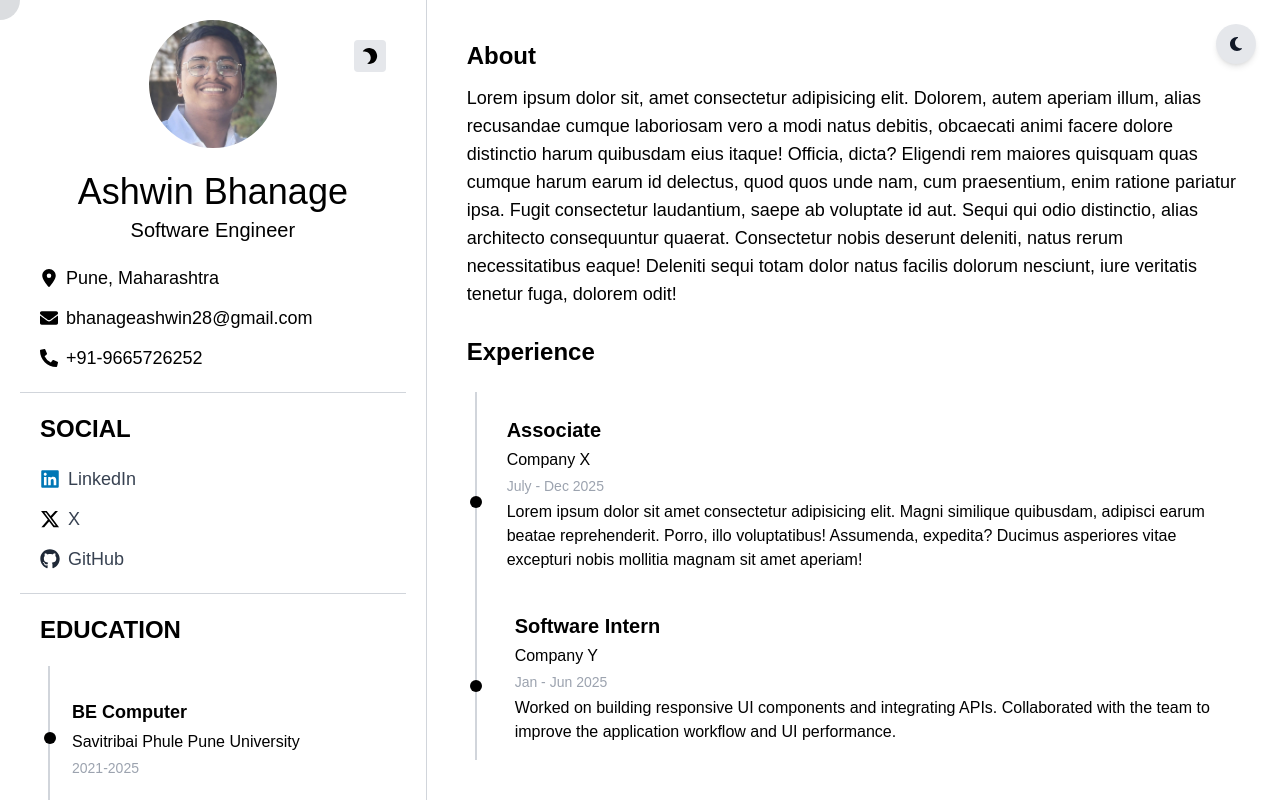
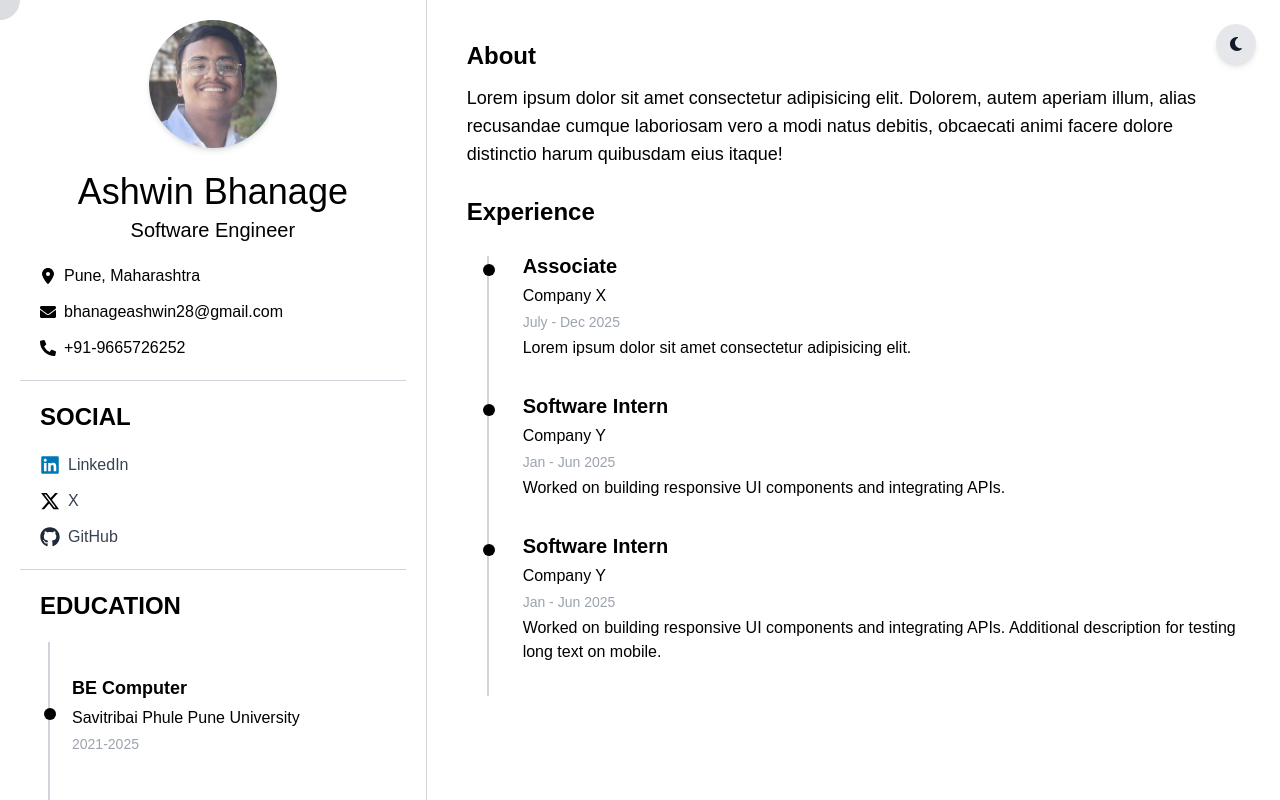
Before and after one commit to ashwin-bhanage/personal-portfolio, a React (Vite) app: page / in a window 1280 px wide. Shown: the top 800 px of the page. Built offline with nearby package versions, Linux system fonts and the light colour scheme; a web font is replaced by a local one.

Commit message:
fix: Page Layout

```diff
--- a/src/components/InfoLeft.jsx
+++ b/src/components/InfoLeft.jsx
@@ -1,43 +1,24 @@
 import React from "react";
 import image from "/Profile_Pic.jpg";
-import {
-  FaSun,
-  FaMoon,
-  FaEnvelope,
-  FaLinkedin,
-  FaPhoneAlt,
-} from "react-icons/fa";
+import { FaEnvelope, FaLinkedin, FaPhoneAlt } from "react-icons/fa";
 import { FaGithub, FaLocationDot, FaXTwitter } from "react-icons/fa6";
 
-const InfoLeft = ({ darkMode, toggleDarkMode }) => {
-  const skills = [
-    "Python",
-    "React.js",
-    "JavaScript",
-    "SQL",
-    "Flask",
-    "Tailwind",
-    "Pandas",
-    "NumPy",
-    "Azure",
-    "GitHub",
+const InfoLeft = ({ darkMode }) => {
+  const skills = ["Python","React.js","JavaScript","SQL","Flask","Tailwind","Pandas","NumPy","Azure","GitHub"];
+  const education = [
+    { title: "BE Computer", sub: "Savitribai Phule Pune University", year: "2021-2025" },
+    { title: "HSC", sub: "Maharashtra State Board of Secondary Education", year: "2019-2021" },
+    { title: "SSC", sub: "Maharashtra State Board of Secondary Education", year: "2018-2019" },
   ];
 
   return (
-    <div className="min-h-screen flex-1 relative p-5 transition-colors duration-300 ease-in-out dark:bg-black dark:text-white sm:border-r border-gray-300 dark:border-gray-700">
-      {/* Profile Picture */}
+    <div className={`min-h-screen flex-1 flex-col p-5 transition-colors duration-500 ${darkMode ? "bg-black text-white" : "bg-white text-black"} sm:border-r border-gray-300 dark:border-gray-700`}>
+      {/* Profile */}
       <div className="flex flex-col items-center justify-center gap-4 mb-6">
-        <img
-          src={image}
-          alt="User profile picture"
-          className="w-32 h-32 rounded-full object-cover"
-          onError={(e) => {
-            e.target.src = "fallback-avatar.png"; // or handle differently
-          }}
-        />
+        <img src={image} alt="Profile" className="w-32 h-32 rounded-full object-cover shadow-md hover:shadow-lg transition-shadow duration-500" />
       </div>
 
-      {/* Name and Title */}
+      {/* Name & Title */}
       <div className="text-center space-y-1">
         <h1 className="text-4xl font-clash font-extralight dark:font-light">
           Ashwin <span className="font-normal">Bhanage</span>
@@ -45,144 +26,46 @@ const InfoLeft = ({ darkMode, toggleDarkMode }) => {
         <h3 className="text-xl font-medium font-clash">Software Engineer</h3>
       </div>
 
-      {/* Dark Mode Toggle */}
-      <button
-        className={`absolute right-6 top-6 sm:right-10 sm:top-10 transition-transform duration-300 transform ${
-          darkMode ? "rotate-0" : "rotate-180"
-        } ease-in-out`}
-        onClick={toggleDarkMode}
-      >
-        <div className="bg-gray-200 p-2 rounded dark:bg-gray-800 hover:bg-gray-300 dark:hover:bg-gray-700 transition-colors duration-300">
-          {darkMode ? <FaSun /> : <FaMoon />}
-        </div>
-      </button>
-
-      {/* Contact Information */}
-      <div className="flex flex-col gap-5 border-b border-gray-300 dark:border-gray-700 py-5 px-5">
+      {/* Contact */}
+      <div className="flex flex-col gap-5 border-b py-5 px-5 border-gray-300 dark:border-gray-700">
         <ul className="space-y-3">
-          <li className="flex items-center gap-2 antialiased">
-            <FaLocationDot className="text-lg" />
-            <span className="font-archivo text-lg">Pune, Maharashtra</span>
-          </li>
-          <li className="flex items-center gap-2 antialiased">
-            <FaEnvelope className="text-lg" />
-            <a
-              href="mailto:bhanageashwin28@gmail.com"
-              className="hover:underline hover:underline-offset-4 antialiased text-lg"
-            >
-              bhanageashwin28@gmail.com
-            </a>
-          </li>
-          <li className="flex items-center gap-2 antialiased">
-            <FaPhoneAlt className="text-lg" />
-            <span className="text-lg antialiased">+91-9665726252</span>
-          </li>
+          <li className="flex items-center gap-2"><FaLocationDot /><span>Pune, Maharashtra</span></li>
+          <li className="flex items-center gap-2"><FaEnvelope /><a href="mailto:bhanageashwin28@gmail.com" className="hover:underline">bhanageashwin28@gmail.com</a></li>
+          <li className="flex items-center gap-2"><FaPhoneAlt /><span>+91-9665726252</span></li>
         </ul>
       </div>
 
-      {/* Social Media */}
-      <div className="flex flex-col gap-5 border-b border-gray-300 dark:border-gray-700 py-5 px-5">
+      {/* Social */}
+      <div className="flex flex-col gap-5 border-b py-5 px-5 border-gray-300 dark:border-gray-700">
         <h1 className="font-clash font-semibold md:text-2xl">SOCIAL</h1>
         <ul className="space-y-3">
-          <li>
-            <a
-              href="https://www.linkedin.com/in/ashwinbhanage/"
-              target="_blank"
-              rel="noopener noreferrer"
-              className="flex items-center gap-2 group transition-colors duration-300 text-gray-700 hover:text-blue-600 dark:text-gray-300 dark:hover:text-blue-400"
-            >
-              <FaLinkedin className="text-xl text-[#0077B5]" />
-              <span className="font-archivo text-lg relative after:content-[''] after:absolute after:left-0 after:bottom-0 after:w-0 after:h-[2px] after:bg-current after:transition-all after:duration-300 group-hover:after:w-full">
-                LinkedIn
-              </span>
-            </a>
-          </li>
-          <li>
-            <a
-              href="https://www.x.com/Ashwindotcom/"
-              target="_blank"
-              rel="noopener noreferrer"
-              className="flex items-center gap-2 group transition-colors duration-300 text-gray-700 hover:text-black dark:text-gray-300 dark:hover:text-white"
-            >
-              <FaXTwitter className="text-xl text-black dark:text-white" />
-              <span className="font-archivo text-lg relative after:content-[''] after:absolute after:left-0 after:bottom-0 after:w-0 after:h-[2px] after:bg-current after:transition-all after:duration-300 group-hover:after:w-full">
-                X
-              </span>
-            </a>
-          </li>
-          <li>
-            <a
-              href="https://github.com/ashwin-bhanage/"
-              target="_blank"
-              rel="noopener noreferrer"
-              className="flex items-center gap-2 group transition-colors duration-300 text-gray-700 hover:text-black dark:text-gray-300 dark:hover:text-white"
-            >
-              <FaGithub className="text-xl text-gray-800 dark:text-gray-200" />
-              <span className="font-archivo text-lg relative after:content-[''] after:absolute after:left-0 after:bottom-0 after:w-0 after:h-[2px] after:bg-current after:transition-all after:duration-300 group-hover:after:w-full">
-                GitHub
-              </span>
-            </a>
-          </li>
+          <li><a href="https://www.linkedin.com/in/ashwinbhanage/" target="_blank" rel="noopener noreferrer" className="flex items-center gap-2 text-gray-700 dark:text-gray-300 hover:text-blue-600 dark:hover:text-blue-400"><FaLinkedin className="text-xl text-[#0077B5]" />LinkedIn</a></li>
+          <li><a href="https://www.x.com/Ashwindotcom/" target="_blank" rel="noopener noreferrer" className="flex items-center gap-2 text-gray-700 dark:text-gray-300 hover:text-black dark:hover:text-white"><FaXTwitter className="text-xl text-black dark:text-white" />X</a></li>
+          <li><a href="https://github.com/ashwin-bhanage/" target="_blank" rel="noopener noreferrer" className="flex items-center gap-2 text-gray-700 dark:text-gray-300 hover:text-black dark:hover:text-white"><FaGithub className="text-xl text-gray-800 dark:text-gray-200" />GitHub</a></li>
         </ul>
       </div>
 
-      {/* Education Timeline */}
-      <div className="flex flex-col justify-start gap-5 border-b border-gray-300 dark:border-gray-700 py-5 px-5 antialiased">
+      {/* Education */}
+      <div className="flex flex-col gap-5 border-b py-5 px-5 border-gray-300 dark:border-gray-700">
         <h1 className="font-clash font-semibold md:text-2xl">EDUCATION</h1>
-
         <ul className="relative pl-3 space-y-4">
-          {/* Vertical line for the entire timeline */}
           <div className="absolute left-2 top-0 bottom-0 w-[2px] bg-gray-300 dark:bg-gray-700"></div>
-
-          {[
-            {
-              title: "BE Computer",
-              sub: "Savitribai Phule Pune University",
-              year: "2021-2025",
-            },
-            {
-              title: "HSC",
-              sub: "Maharashtra State Board of Secondary Education",
-              year: "2019-2021",
-            },
-            {
-              title: "SSC",
-              sub: "Maharashtra State Board of Secondary Education",
-              year: "2018-2019",
-            },
-          ].map((edu, i) => (
-            <li
-              key={i}
-              className="
-          relative flex flex-col gap-1 pl-5 p-4
-          after:content-[''] after:absolute after:-left-2 after:top-1/2 after:-translate-y-1/2
-          after:h-3 after:w-3 after:rounded-full after:bg-black after:dark:bg-gray-200
-        "
-            >
-              <span className="font-clash font-semibold md:text-lg">
-                {edu.title}
-              </span>
+          {education.map((edu, i) => (
+            <li key={i} className="relative flex flex-col gap-1 pl-5 p-4 after:content-[''] after:absolute after:-left-2 after:top-1/2 after:-translate-y-1/2 after:h-3 after:w-3 after:rounded-full after:bg-black dark:after:bg-gray-200">
+              <span className="font-clash font-semibold md:text-lg">{edu.title}</span>
               <span className="font-archivo font-light">{edu.sub}</span>
-              <span className="text-sm text-gray-400 font-archivo">
-                {edu.year}
-              </span>
+              <span className="text-sm text-gray-400 font-archivo">{edu.year}</span>
             </li>
           ))}
         </ul>
       </div>
 
       {/* Skills */}
-      <div className="flex flex-col gap-5 border-b border-gray-300 dark:border-gray-700 py-5 px-5">
+      <div className="flex flex-col gap-5 border-b py-5 px-5 border-gray-300 dark:border-gray-700">
         <h1 className="font-clash font-semibold md:text-2xl">SKILLS</h1>
         <div className="flex flex-wrap gap-2">
           {skills.map((skill, i) => (
-            <span
-              key={i}
-              className="bg-gradient-to-r from-gray-100 to-gray-200 dark:from-gray-800 dark:to-gray-700
-              text-gray-900 dark:text-gray-100 px-3 py-1.5 rounded-md font-medium shadow-sm hover:shadow-md hover:scale-105 transition-all duration-200"
-            >
-              {skill}
-            </span>
+            <span key={i} className="bg-gray-100 dark:bg-gray-800 text-gray-900 dark:text-gray-100 px-3 py-1.5 rounded-md font-medium shadow-sm hover:shadow-md hover:scale-105 transition-all duration-500">{skill}</span>
           ))}
         </div>
       </div>
--- a/src/components/MainContent.jsx
+++ b/src/components/MainContent.jsx
@@ -1,65 +1,62 @@
 import React from "react";
 
-const MainContent = () => {
+const MainContent = ({ darkMode }) => {
   return (
-    <div className="min-h-screen flex-3 relative p-10 transition-colors duration-300 ease-in-out dark:bg-black dark:text-white sm:border-gray-200 antialiased">
-      <div id="summary" className="flex flex-col justify-start space-y-3">
+    <div className={`w-full min-h-screen flex flex-col p-6 md:p-10 transition-colors duration-500 ease-in-out ${darkMode ? "bg-black text-white" : "bg-white text-black"} antialiased`}>
+
+      {/* About Section */}
+      <div id="summary" className="flex flex-col space-y-3">
         <h1 className="font-clash font-semibold md:text-2xl">About</h1>
         <p className="font-archivo md:text-lg">
-          Lorem ipsum dolor sit, amet consectetur adipisicing elit. Dolorem,
+          Lorem ipsum dolor sit amet consectetur adipisicing elit. Dolorem,
           autem aperiam illum, alias recusandae cumque laboriosam vero a modi
           natus debitis, obcaecati animi facere dolore distinctio harum
-          quibusdam eius itaque! Officia, dicta? Eligendi rem maiores quisquam
-          quas cumque harum earum id delectus, quod quos unde nam, cum
-          praesentium, enim ratione pariatur ipsa. Fugit consectetur laudantium,
-          saepe ab voluptate id aut. Sequi qui odio distinctio, alias architecto
-          consequuntur quaerat. Consectetur nobis deserunt deleniti, natus rerum
-          necessitatibus eaque! Deleniti sequi totam dolor natus facilis dolorum
-          nesciunt, iure veritatis tenetur fuga, dolorem odit!
+          quibusdam eius itaque!
         </p>
       </div>
 
       {/* Experience Section */}
       <section id="experience" className="my-7 flex flex-col">
         <h1 className="font-clash font-semibold md:text-2xl">Experience</h1>
+        <div className="relative mt-6 pl-8 md:pl-10">
+          {/* Vertical line */}
+          <div className={`absolute left-3 md:left-5 top-1 bottom-0 w-[2px] ${darkMode ? "bg-gray-700" : "bg-gray-300"}`}></div>
 
-        <ul className="relative mt-6 pl-6 space-y-6">
-          {/* Vertical line for the entire timeline */}
-          <div className="absolute left-2 top-0 bottom-0 w-[2px] bg-gray-300 dark:bg-gray-700"></div>
+          {/* Timeline items */}
+          {[
+            {
+              title: "Associate",
+              company: "Company X",
+              duration: "July - Dec 2025",
+              desc: "Lorem ipsum dolor sit amet consectetur adipisicing elit."
+            },
+            {
+              title: "Software Intern",
+              company: "Company Y",
+              duration: "Jan - Jun 2025",
+              desc: "Worked on building responsive UI components and integrating APIs."
+            },
+            {
+              title: "Software Intern",
+              company: "Company Y",
+              duration: "Jan - Jun 2025",
+              desc: "Worked on building responsive UI components and integrating APIs. Additional description for testing long text on mobile."
+            }
+          ].map((exp, idx) => (
+            <div key={idx} className="relative flex flex-col md:flex-row gap-3 md:gap-5 mb-8">
+              {/* Circle */}
+              <div className={`absolute -left-6 top-1 md:top-3 w-3 h-3 rounded-full ${darkMode ? "bg-white" : "bg-black"}`}></div>
 
-          {/* Experience Item 1 */}
-          <li className="relative flex flex-col gap-1 pl-4 pb-4 after:content-[''] after:absolute after:-left-[21px] after:top-1/2 after:-translate-y-1/2 after:h-3 after:w-3 after:rounded-full after:bg-black dark:after:bg-white">
-            <span className="text-xl font-clash font-semibold">Associate</span>
-            <span className="font-archivo font-light text-md">Company X</span>
-            <span className="text-sm text-gray-400 font-archivo">
-              July - Dec 2025
-            </span>
-            <p className="text-md font-archivo font-light">
-              Lorem ipsum dolor sit amet consectetur adipisicing elit. Magni
-              similique quibusdam, adipisci earum beatae reprehenderit. Porro,
-              illo voluptatibus! Assumenda, expedita? Ducimus asperiores vitae
-              excepturi nobis mollitia magnam sit amet aperiam!
-            </p>
-          </li>
-
-          {/* Experience Item 2 */}
-          <li className="relative flex flex-col gap-1 pl-6 pb-4 after:content-[''] after:absolute after:-left-[21px] after:top-1/2 after:-translate-y-1/2 after:h-3 after:w-3 after:rounded-full after:bg-black dark:after:bg-white">
-            <span className="text-xl font-clash font-semibold">
-              Software Intern
-            </span>
-            <span className="font-archivo font-light text-md">Company Y</span>
-            <span className="text-sm text-gray-400 font-archivo">
-              Jan - Jun 2025
-            </span>
-            <p className="text-md font-archivo font-light">
-              Worked on building responsive UI components and integrating APIs.
-              Collaborated with the team to improve the application workflow and
-              UI performance.
-            </p>
-          </li>
-
-          {/* Add more experience items as needed */}
-        </ul>
+              {/* Content */}
+              <div className="pl-4  flex flex-col gap-1">
+                <span className="text-lg md:text-xl font-clash font-semibold">{exp.title}</span>
+                <span className="font-archivo font-light text-md">{exp.company}</span>
+                <span className="text-sm text-gray-400 font-archivo">{exp.duration}</span>
+                <p className={`text-md font-archivo font-light ${darkMode ? "text-white" : "text-black"}`}>{exp.desc}</p>
+              </div>
+            </div>
+          ))}
+        </div>
       </section>
     </div>
   );
```
